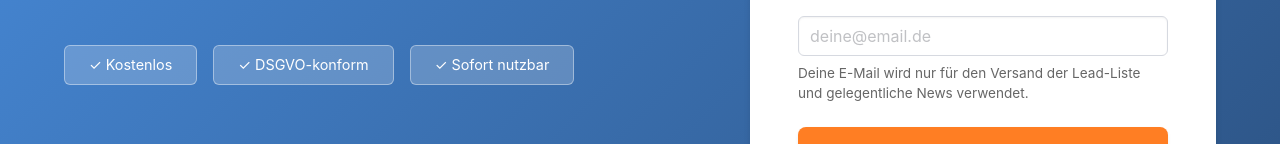
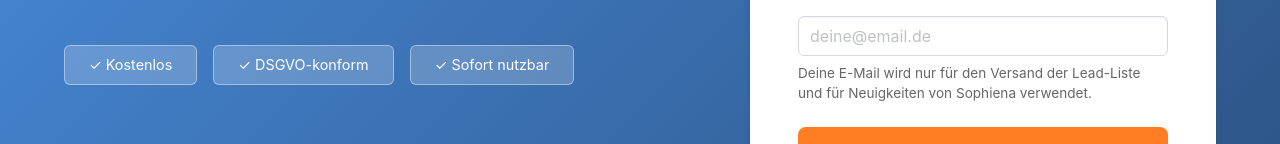
Before and after one commit to Caohung77/leadgenerator, a React (Vite) app: page / in a window 1280 px wide. Shown: the part 443-587 px from the top of the page. Built offline with nearby package versions, Linux system fonts and the light colour scheme.

Commit message:
Updated privacy notice to mention Sophiena news

```diff
--- a/src/App.tsx
+++ b/src/App.tsx
@@ -145,7 +145,7 @@ function App() {
                         />
                       </div>
                       <p className="help has-text-grey">
-                        Deine E-Mail wird nur für den Versand der Lead-Liste und gelegentliche News verwendet.
+                        Deine E-Mail wird nur für den Versand der Lead-Liste und für Neuigkeiten von Sophiena verwendet.
                       </p>
                     </div>
 
```
